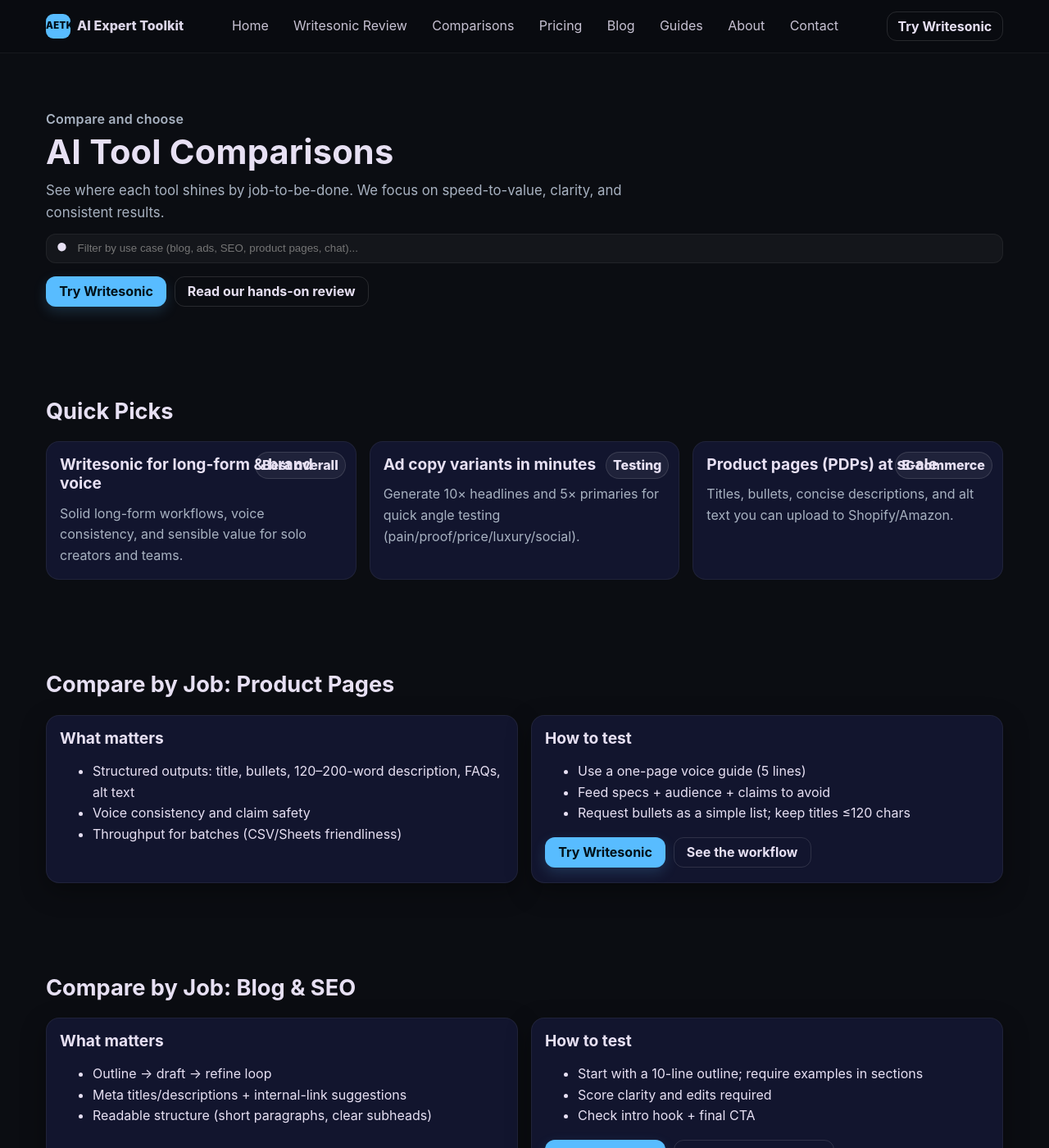
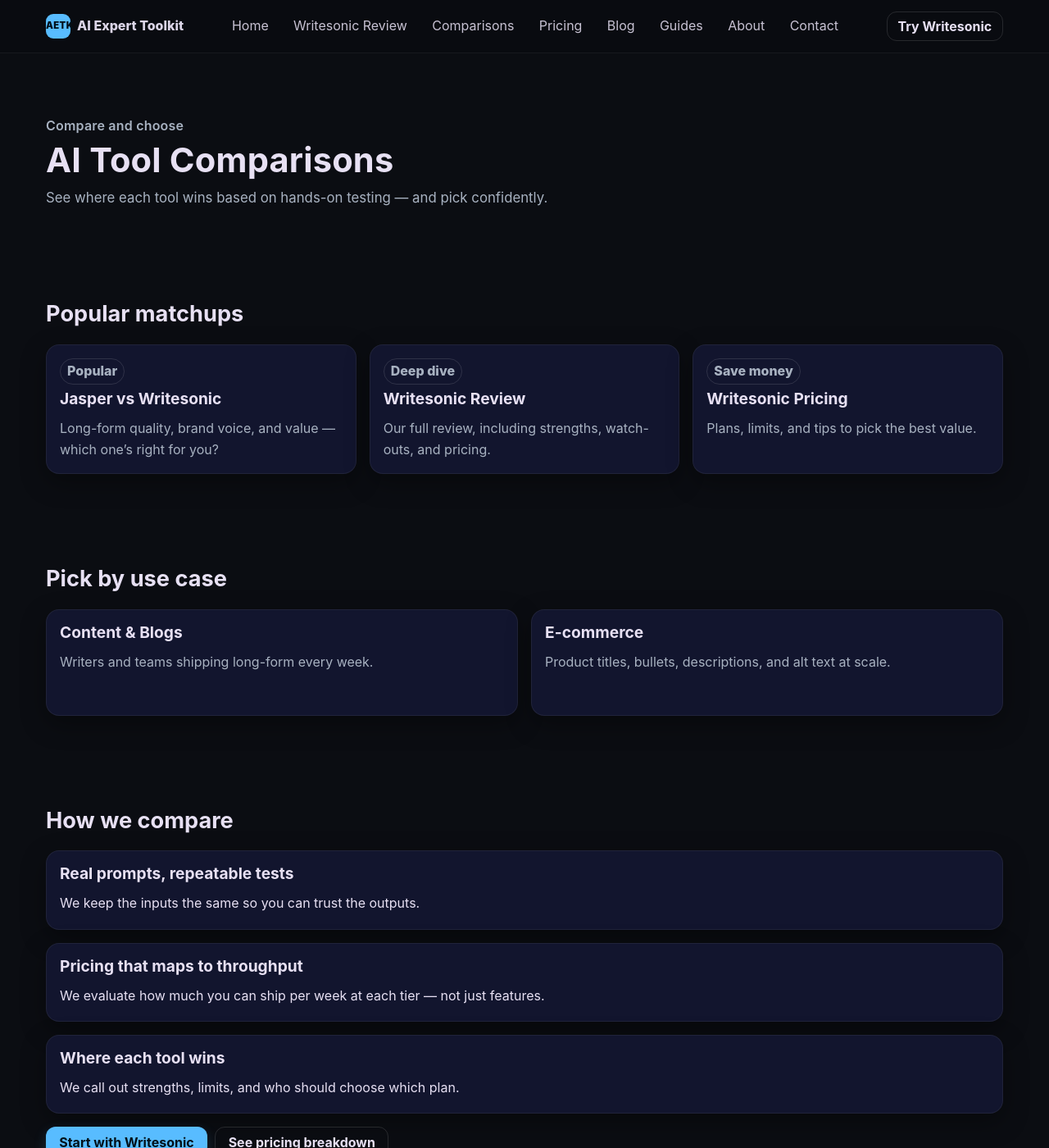
Before and after one commit to AIExpertToolkit/aiexperttoolkit, a Jekyll site: the page comparisons.html, which Jekyll copies as it is, in a window 1280 px wide and 1400 px high. Shown: the whole window at 82% size. Built offline with Jekyll 4.4.1, drawn with Linux system fonts in a browser that asks for light colours; some of the changed text lies outside the part shown.

Commit message:
Update comparisons.html

```diff
--- a/comparisons.html
+++ b/comparisons.html
@@ -4,32 +4,27 @@
   <meta charset="UTF-8" />
   <meta name="viewport" content="width=device-width, initial-scale=1" />
   <title>AI Tool Comparisons — AI Expert Toolkit</title>
-  <meta name="description" content="Head-to-head comparisons to help you choose the right AI tool quickly. See where each tool shines based on real workflows." />
+  <meta name="description" content="Head-to-head comparisons to help you choose the right AI tool quickly. Where each tool wins, pricing notes, and our picks." />
   <link rel="canonical" href="https://aiexperttoolkit.github.io/aiexperttoolkit/comparisons.html" />
 
   <link rel="stylesheet" href="assets/css/base.css?v=12" />
-
-  <!-- Inline safety (removed on load) -->
   <style id="sanity-check">body{background:#0b0d12;color:#e7e0f3;font-family:system-ui,Segoe UI,Roboto,Arial,sans-serif}</style>
 
-  <!-- Page-local polish -->
+  <!-- Page-local helpers -->
   <style>
-    .kicker{color:var(--muted);font-weight:600;letter-spacing:.2px}
-    .searchbar{display:flex;gap:.5rem;align-items:center;background:rgba(255,255,255,.04);border:1px solid var(--hair);border-radius:12px;padding:.5rem .6rem;margin-top:.75rem}
-    .searchbar input{flex:1;background:transparent;border:0;color:var(--text);outline:none}
+    .hero .wrap{padding-top:.5rem}
     .grid-3{display:grid;grid-template-columns:repeat(3,minmax(0,1fr));gap:1rem}
-    .card{display:block;background:var(--panel);border:1px solid var(--hair);border-radius:16px;padding:1rem;min-height:130px;position:relative;transition:transform .15s ease,box-shadow .15s ease,border-color .15s ease}
-    .card:hover{transform:translateY(-2px);border-color:var(--hair-2);box-shadow:var(--shadow)}
-    .badge{position:absolute;top:.75rem;right:.75rem;border:1px solid var(--hair-2);border-radius:999px;padding:.15rem .5rem;font-weight:800;background:rgba(255,255,255,.06)}
-    .criteria{display:grid;grid-template-columns:repeat(2,minmax(0,1fr));gap:1rem}
+    .grid-2{display:grid;grid-template-columns:repeat(2,minmax(0,1fr));gap:1rem}
+    .card{display:block;background:var(--panel);border:1px solid var(--hair);border-radius:16px;padding:1rem;box-shadow:var(--shadow);transition:transform .15s ease, border-color .15s ease}
+    .card:hover{transform:translateY(-2px);border-color:var(--hair-2)}
+    .badge{display:inline-block;border:1px solid var(--hair-2);border-radius:999px;padding:.15rem .5rem;margin-bottom:.35rem;font-weight:800;color:var(--muted)}
     .muted{color:var(--muted)}
-    @media(max-width:980px){.grid-3,.criteria{grid-template-columns:minmax(0,1fr)}}
+    @media (max-width: 980px){ .grid-3,.grid-2{grid-template-columns:minmax(0,1fr)} }
   </style>
 
-  <!-- OG -->
   <meta property="og:title" content="AI Tool Comparisons — AI Expert Toolkit" />
-  <meta property="og:description" content="Compare AI tools by job-to-be-done with clear criteria and quick picks." />
-  <meta property="og:type" content="website" />
+  <meta property="og:description" content="Side-by-side: what each tool does best, pricing notes, and our recommended picks." />
+  <meta property="og:type" content="article" />
   <meta property="og:url" content="https://aiexperttoolkit.github.io/aiexperttoolkit/comparisons.html" />
 </head>
 <body>
@@ -37,7 +32,6 @@
   <header class="site-header">
     <div class="nav">
       <a class="brand" href="index.html"><span class="brand-mark" aria-hidden="true">AETK</span><span class="brand-text">AI Expert Toolkit</span></a>
-
       <nav class="nav-primary" aria-label="Primary">
         <a href="index.html">Home</a>
         <a href="writesonic-review.html">Writesonic Review</a>
@@ -48,19 +42,13 @@
         <a href="about.html">About</a>
         <a href="contact.html">Contact</a>
       </nav>
-
       <div class="nav-cta">
-        <a class="btn btn-ghost"
-           href="https://writesonic.com?via=AIExpertToolkit&utm_source=aetk&utm_medium=site&utm_campaign=cta&utm_content=nav-cta"
-           target="_blank" rel="sponsored noopener">Try Writesonic</a>
+        <a class="btn btn-ghost" href="https://writesonic.com?via=AIExpertToolkit&utm_source=aetk&utm_medium=site&utm_campaign=cta&utm_content=nav-cta" target="_blank" rel="sponsored noopener">Try Writesonic</a>
       </div>
-
       <button class="nav-toggle" aria-expanded="false" aria-controls="mobileMenu">
-        <span class="nav-toggle-bar"></span>
-        <span class="sr-only">Toggle menu</span>
+        <span class="nav-toggle-bar"></span><span class="sr-only">Toggle menu</span>
       </button>
     </div>
-
     <div id="mobileMenu" class="nav-drawer" hidden>
       <a href="index.html">Home</a>
       <a href="writesonic-review.html">Writesonic Review</a>
@@ -76,157 +64,67 @@
 
   <!-- Main -->
   <main>
-    <!-- Hero -->
     <section class="section hero">
       <div class="wrap">
-        <span class="kicker">Compare and choose</span>
+        <p class="eyebrow">Compare and choose</p>
         <h1>AI Tool Comparisons</h1>
-        <p class="lead">See where each tool shines by job-to-be-done. We focus on speed-to-value, clarity, and consistent results.</p>
-
-        <div class="searchbar" role="search">
-          <svg width="18" height="18" viewBox="0 0 24 24" aria-hidden="true"><path fill="currentColor" d="M21 21l-4.3-4.3m1.3-5A7 7 0 1 1 7 4a7 7 0 0 1 11 7Z"/></svg>
-          <input id="cmpSearch" type="search" placeholder="Filter by use case (blog, ads, SEO, product pages, chat)..." aria-label="Filter comparisons" />
-        </div>
-
-        <div class="btn-row">
-          <a class="btn" href="https://writesonic.com?via=AIExpertToolkit&utm_source=aetk&utm_medium=site&utm_campaign=cta&utm_content=comparisons-hero" target="_blank" rel="sponsored noopener">Try Writesonic</a>
-          <a class="btn btn-ghost" href="writesonic-review.html">Read our hands-on review</a>
-        </div>
+        <p class="lead">See where each tool wins based on hands-on testing — and pick confidently.</p>
       </div>
     </section>
 
-    <!-- Quick picks -->
+    <!-- Top comparisons -->
     <section class="section">
       <div class="wrap">
-        <h2 class="section-title">Quick Picks</h2>
-        <div class="grid-3" id="cardGrid">
-          <!-- Card -->
-          <a class="card" href="writesonic-review.html" data-tags="long-form blog seo brand-voice value">
-            <div class="badge">Best overall</div>
-            <h3>Writesonic for long-form & brand voice</h3>
-            <p class="muted">Solid long-form workflows, voice consistency, and sensible value for solo creators and teams.</p>
+        <h2 class="section-title">Popular matchups</h2>
+        <div class="grid-3">
+          <a class="card" href="jasper-vs-writesonic.html">
+            <div class="badge">Popular</div>
+            <h3>Jasper vs Writesonic</h3>
+            <p class="muted">Long-form quality, brand voice, and value — which one’s right for you?</p>
           </a>
-
-          <a class="card" href="comparisons.html#ads" data-tags="ads variants testing social">
-            <div class="badge">Testing</div>
-            <h3>Ad copy variants in minutes</h3>
-            <p class="muted">Generate 10× headlines and 5× primaries for quick angle testing (pain/proof/price/luxury/social).</p>
+          <a class="card" href="writesonic-review.html">
+            <div class="badge">Deep dive</div>
+            <h3>Writesonic Review</h3>
+            <p class="muted">Our full review, including strengths, watch-outs, and pricing.</p>
           </a>
-
-          <a class="card" href="comparisons.html#product-pages" data-tags="ecommerce product pages pdp amazon shopify">
-            <div class="badge">E-commerce</div>
-            <h3>Product pages (PDPs) at scale</h3>
-            <p class="muted">Titles, bullets, concise descriptions, and alt text you can upload to Shopify/Amazon.</p>
+          <a class="card" href="pricing.html">
+            <div class="badge">Save money</div>
+            <h3>Writesonic Pricing</h3>
+            <p class="muted">Plans, limits, and tips to pick the best value.</p>
           </a>
         </div>
       </div>
     </section>
 
-    <!-- Compare by job -->
-    <section class="section" id="product-pages">
+    <!-- Use-case guides -->
+    <section class="section">
       <div class="wrap">
-        <h2 class="section-title">Compare by Job: Product Pages</h2>
-        <div class="criteria">
-          <article class="pick">
-            <h3>What matters</h3>
-            <ul>
-              <li>Structured outputs: title, bullets, 120–200-word description, FAQs, alt text</li>
-              <li>Voice consistency and claim safety</li>
-              <li>Throughput for batches (CSV/Sheets friendliness)</li>
-            </ul>
-          </article>
-          <article class="pick">
-            <h3>How to test</h3>
-            <ul>
-              <li>Use a one-page voice guide (5 lines)</li>
-              <li>Feed specs + audience + claims to avoid</li>
-              <li>Request bullets as a simple list; keep titles ≤120 chars</li>
-            </ul>
-            <div class="btn-row" style="margin-top:.5rem">
-              <a class="btn" href="https://writesonic.com?via=AIExpertToolkit&utm_source=aetk&utm_medium=site&utm_campaign=cta&utm_content=cmp-pdp" target="_blank" rel="sponsored noopener">Try Writesonic</a>
-              <a class="btn btn-ghost" href="writesonic-review.html">See the workflow</a>
-            </div>
-          </article>
+        <h2 class="section-title">Pick by use case</h2>
+        <div class="grid-2">
+          <a class="card" href="comparisons.html#content">
+            <h3>Content & Blogs</h3>
+            <p class="muted">Writers and teams shipping long-form every week.</p>
+          </a>
+          <a class="card" href="comparisons.html#commerce">
+            <h3>E-commerce</h3>
+            <p class="muted">Product titles, bullets, descriptions, and alt text at scale.</p>
+          </a>
         </div>
       </div>
     </section>
 
-    <section class="section" id="blog-seo">
-      <div class="wrap">
-        <h2 class="section-title">Compare by Job: Blog & SEO</h2>
-        <div class="criteria">
-          <article class="pick">
-            <h3>What matters</h3>
-            <ul>
-              <li>Outline → draft → refine loop</li>
-              <li>Meta titles/descriptions + internal-link suggestions</li>
-              <li>Readable structure (short paragraphs, clear subheads)</li>
-            </ul>
-          </article>
-          <article class="pick">
-            <h3>How to test</h3>
-            <ul>
-              <li>Start with a 10-line outline; require examples in sections</li>
-              <li>Score clarity and edits required</li>
-              <li>Check intro hook + final CTA</li>
-            </ul>
-            <div class="btn-row" style="margin-top:.5rem">
-              <a class="btn" href="https://writesonic.com?via=AIExpertToolkit&utm_source=aetk&utm_medium=site&utm_campaign=cta&utm_content=cmp-blog" target="_blank" rel="sponsored noopener">Try Writesonic</a>
-              <a class="btn btn-ghost" href="pricing.html">See pricing overview</a>
-            </div>
-          </article>
-        </div>
-      </div>
-    </section>
-
-    <section class="section" id="ads">
-      <div class="wrap">
-        <h2 class="section-title">Compare by Job: Ad Copy</h2>
-        <div class="criteria">
-          <article class="pick">
-            <h3>What matters</h3>
-            <ul>
-              <li>Variant speed and diversity (angles: pain/proof/price/luxury/social)</li>
-              <li>Character-limit awareness</li>
-              <li>Voice match + clarity</li>
-            </ul>
-          </article>
-          <article class="pick">
-            <h3>How to test</h3>
-            <ul>
-              <li>Request 10 headlines (≤40 chars) + 5 primaries (≤125 chars)</li>
-              <li>Sort into a sheet with angle and character count</li>
-              <li>Trim jargon; keep one clear benefit</li>
-            </ul>
-            <div class="btn-row" style="margin-top:.5rem">
-              <a class="btn" href="https://writesonic.com?via=AIExpertToolkit&utm_source=aetk&utm_medium=site&utm_campaign=cta&utm_content=cmp-ads" target="_blank" rel="sponsored noopener">Try Writesonic</a>
-              <a class="btn btn-ghost" href="writesonic-review.html#workflows">See prompts</a>
-            </div>
-          </article>
-        </div>
-      </div>
-    </section>
-
-    <!-- Helpful links -->
+    <!-- Advice -->
     <section class="section">
       <div class="wrap">
-        <h2 class="section-title">Helpful Links</h2>
-        <div class="grid-3">
-          <a class="card" href="writesonic-review.html">
-            <div class="badge">Deep dive</div>
-            <h3>Writesonic Review</h3>
-            <p class="muted">Strengths, watch-outs, and workflows you can deploy today.</p>
-          </a>
-          <a class="card" href="pricing.html">
-            <div class="badge">Save time</div>
-            <h3>Pricing Overview</h3>
-            <p class="muted">Plan tiers, limits, and how to choose based on your scenario.</p>
-          </a>
-          <a class="card" href="disclosure.html">
-            <div class="badge">Transparency</div>
-            <h3>Affiliate Disclosure</h3>
-            <p class="muted">How we fund the site and keep editorial independence.</p>
-          </a>
+        <h2 class="section-title">How we compare</h2>
+        <div class="stack">
+          <article class="pick"><h3>Real prompts, repeatable tests</h3><p>We keep the inputs the same so you can trust the outputs.</p></article>
+          <article class="pick"><h3>Pricing that maps to throughput</h3><p>We evaluate how much you can ship per week at each tier — not just features.</p></article>
+          <article class="pick"><h3>Where each tool wins</h3><p>We call out strengths, limits, and who should choose which plan.</p></article>
+        </div>
+        <div class="btn-row" style="margin-top:1rem">
+          <a class="btn" href="writesonic-review.html">Start with Writesonic</a>
+          <a class="btn btn-ghost" href="pricing.html">See pricing breakdown</a>
         </div>
       </div>
     </section>
@@ -236,13 +134,9 @@
   <footer class="footer">
     <div class="wrap footer-inner">
       <div class="footer-left">
-        <div class="brand">
-          <span class="brand-mark" aria-hidden="true">AETK</span>
-          <span class="brand-text">AI Expert Toolkit</span>
-        </div>
+        <div class="brand"><span class="brand-mark" aria-hidden="true">AETK</span><span class="brand-text">AI Expert Toolkit</span></div>
         <p class="copyright">© 2025 AI Expert Toolkit. All rights reserved.</p>
       </div>
-
       <nav class="footer-nav" aria-label="Footer">
         <a href="writesonic-review.html">Writesonic Review</a>
         <a href="comparisons.html" aria-current="page">Comparisons</a>
@@ -255,35 +149,15 @@
     </div>
   </footer>
 
-  <!-- Mobile drawer JS + simple search filter + remove safety style -->
+  <!-- Drawer JS + remove inline safety -->
   <script>
-    // Mobile drawer
-    const toggle=document.querySelector('.nav-toggle'), drawer=document.getElementById('mobileMenu');
+    const toggle=document.querySelector('.nav-toggle'),drawer=document.getElementById('mobileMenu');
     if(toggle&&drawer){
-      toggle.addEventListener('click',()=>{const open=toggle.getAttribute('aria-expanded')==='true';toggle.setAttribute('aria-expanded',String(!open));drawer.hidden=open;document.body.classList.toggle('no-scroll',!open)});
+      toggle.addEventListener('click',()=>{const o=toggle.getAttribute('aria-expanded')==='true';toggle.setAttribute('aria-expanded',String(!o));drawer.hidden=o;document.body.classList.toggle('no-scroll',!o)});
       const mq=window.matchMedia('(min-width: 981px)');
       mq.addEventListener?.('change',e=>{if(e.matches){toggle.setAttribute('aria-expanded','false');drawer.hidden=true;document.body.classList.remove('no-scroll')}})
     }
-
-    // Client-side filter
-    const input=document.getElementById('cmpSearch');
-    const cards=[...document.querySelectorAll('#cardGrid .card')];
-    function filterCards(){
-      const q=(input.value||'').toLowerCase().trim();
-      cards.forEach(c=>{
-        const tags=(c.getAttribute('data-tags')||'').toLowerCase();
-        const text=c.textContent.toLowerCase();
-        const hit = !q || tags.includes(q) || text.includes(q);
-        c.style.display = hit ? '' : 'none';
-      });
-    }
-    input?.addEventListener('input', filterCards);
-
-    // Remove inline safety CSS after load
-    window.addEventListener('load',()=>{
-      filterCards();
-      const sc=document.getElementById('sanity-check');if(sc&&sc.parentNode)sc.parentNode.removeChild(sc);
-    });
+    window.addEventListener('load',()=>{const sc=document.getElementById('sanity-check'); if(sc&&sc.parentNode) sc.parentNode.removeChild(sc);});
   </script>
 </body>
 </html>
```
